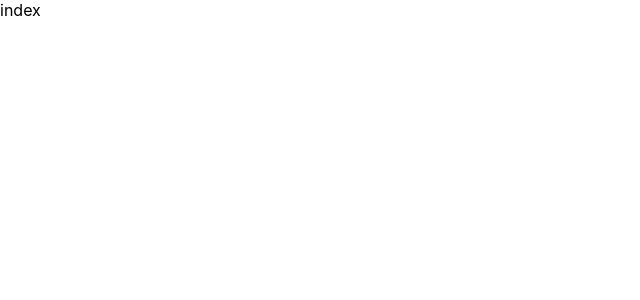
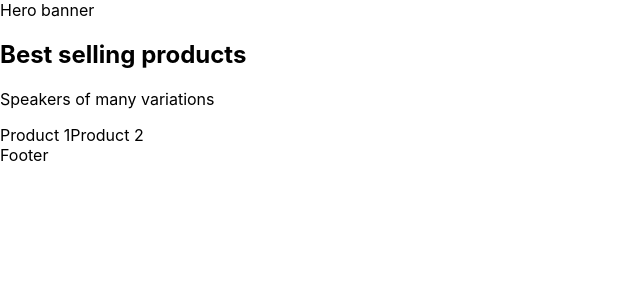
Before and after one commit to gregisb/tropix-shop, a Next.js app: page / in a window 1280 px wide. Shown: the top 300 px of the page, without its empty margins (0-640 px from the left). Built offline with nearby package versions, Linux system fonts and the light colour scheme.

Commit message:
setting basic styles

```diff
--- a/pages/index.js
+++ b/pages/index.js
@@ -1,9 +1,22 @@
 import React from 'react'
 
-const index = () => {
+const Home = () => {
   return (
-    <div>index</div>
+    <>
+      Hero banner
+
+      <div className="products-heading">
+        <h2>Best selling products</h2>
+        <p>Speakers of many variations</p>
+      </div>
+
+      <div className="products-container">
+        {['Product 1', 'Product 2'].map((product) => product)}
+      </div>
+
+      Footer
+    </>
   )
 }
 
-export default index
+export default Home;
```
